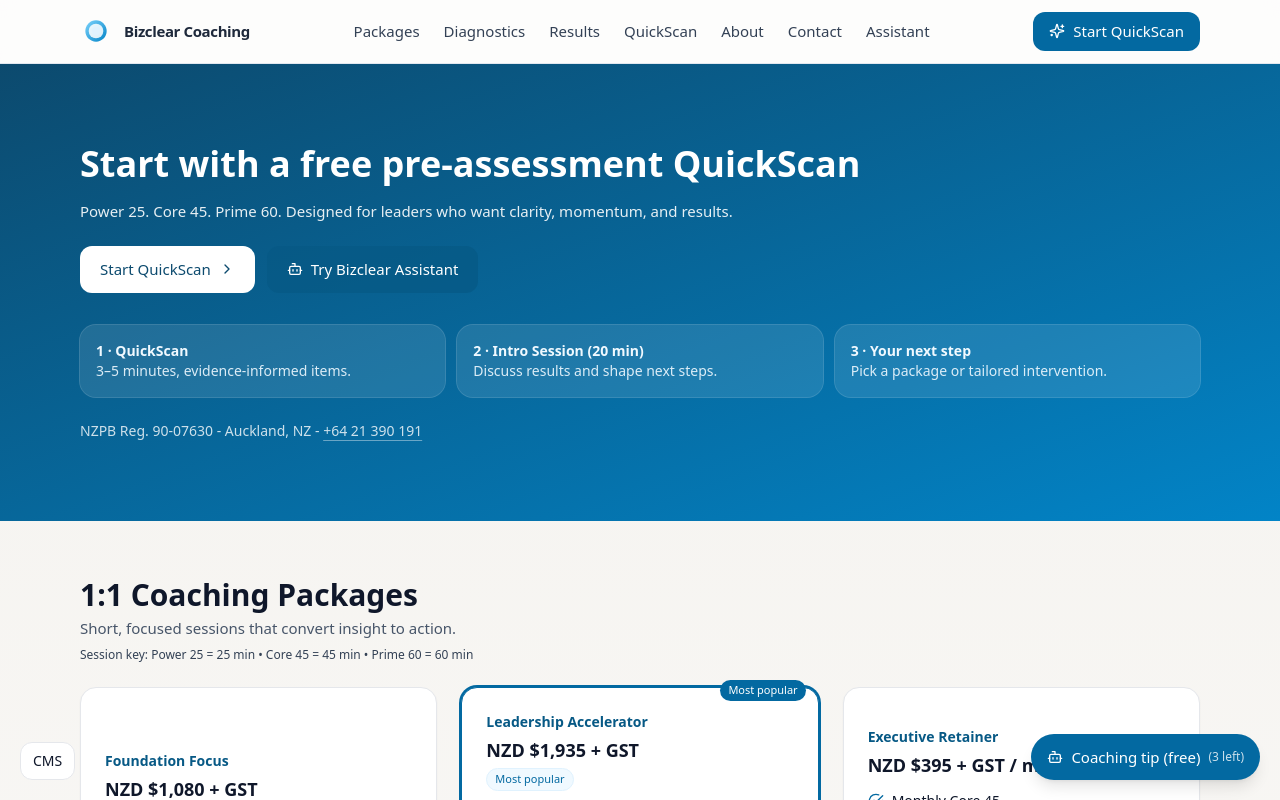
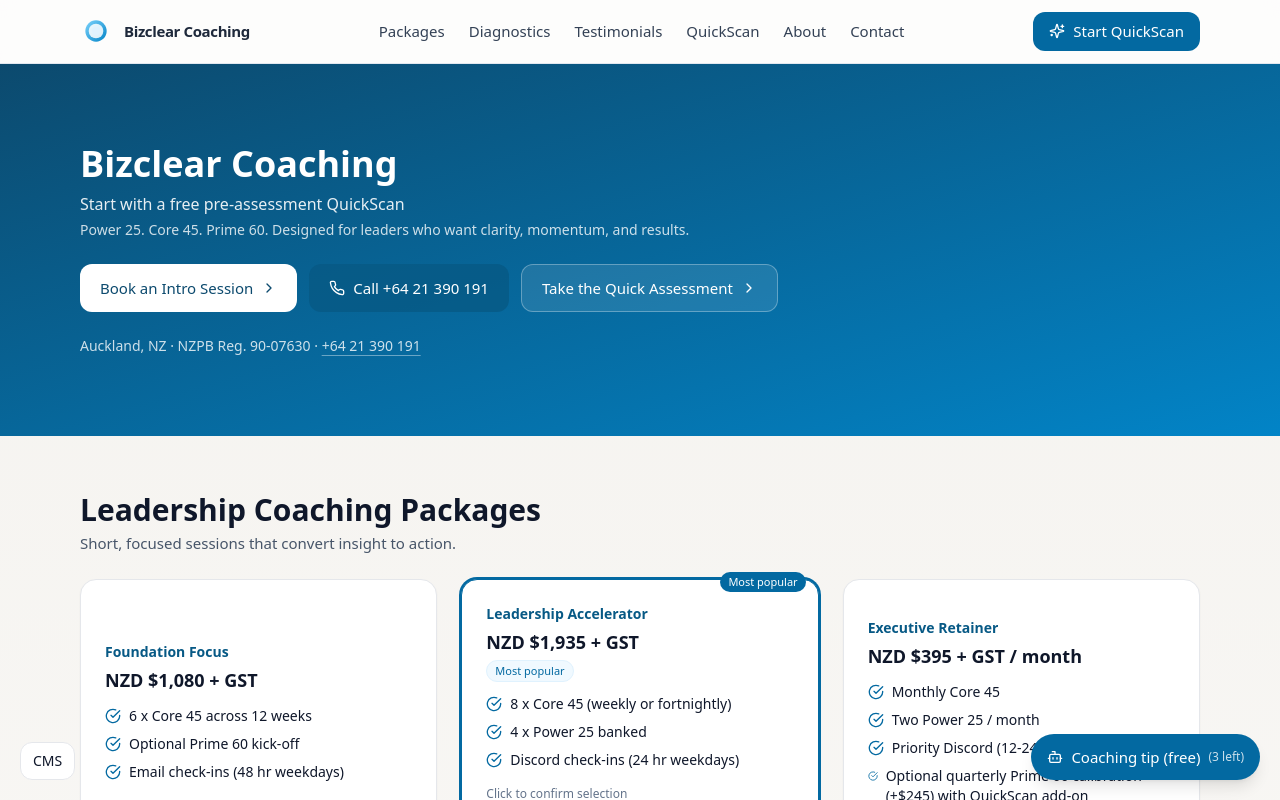
Before and after one commit to brendanvorster-bizclear/bizclear-site, a React (Vite) app: page / in a window 1280 px wide. Shown: the top 800 px of the page. Built offline with nearby package versions, Linux system fonts and the light colour scheme.

Commit message:
feat: clearer hero + CTAs, rename Results→Testimonials, remove Assistant from hero/nav

```diff
--- a/src/App.jsx
+++ b/src/App.jsx
@@ -358,38 +358,53 @@ export default function App(){
           <nav className="hidden md:flex items-center gap-6 text-slate-700">
             <a href="#packages" className="hover:text-slate-900">Packages</a>
             <a href="#diagnostics" className="hover:text-slate-900">Diagnostics</a>
-            <a href="#results" className="hover:text-slate-900">Results</a>
+            <a href="#testimonials" className="hover:text-slate-900">Testimonials</a>
             <a href="#quickscan" className="hover:text-slate-900">QuickScan</a>
             <a href="#about" className="hover:text-slate-900">About</a>
             <a href="#contact" className="hover:text-slate-900">Contact</a>
-            <a href="#assistant" className="hover:text-slate-900">Assistant</a>
           </nav>
+
           <a href="#quickscan" className="hidden md:inline-flex items-center gap-2 rounded-xl px-4 py-2 bg-sky-700 text-white hover:bg-sky-800 transition"><Sparkles className="w-4 h-4"/> Start QuickScan</a>
         </div>
       </header>
 
       <section className="bg-gradient-to-br from-sky-900 to-sky-600 text-white">
-        <div className="mx-auto max-w-6xl px-4 py-14 md:py-20 grid md:grid-cols-1 gap-8 items-center">
-          <div>
-            <h1 className="text-3xl md:text-4xl font-semibold leading-tight">{cfg.hero.title}</h1>
-            <p className="mt-4 text-white/90">{cfg.hero.sub}</p>
-            <div className="mt-6 flex flex-col sm:flex-row gap-3">
-              <a href="#quickscan" className="inline-flex items-center gap-2 rounded-xl px-5 py-3 bg-white text-sky-900 font-medium hover:bg-slate-100">Start QuickScan <ChevronRight className="w-4 h-4"/></a>
-              <a href="#assistant" className="inline-flex items-center gap-2 rounded-xl px-5 py-3 bg-sky-800/70 hover:bg-sky-800"><Bot className="w-4 h-4"/> Try Bizclear Assistant</a>
-            </div>
-            <div className="mt-8 grid sm:grid-cols-3 gap-3 text-sky-50">
-              <div className="rounded-2xl bg-white/10 ring-1 ring-white/20 p-4"><div className="text-sm font-semibold">1 · QuickScan</div><div className="text-sm opacity-90">3–5 minutes, evidence-informed items.</div></div>
-              <div className="rounded-2xl bg-white/10 ring-1 ring-white/20 p-4"><div className="text-sm font-semibold">2 · Intro Session (20 min)</div><div className="text-sm opacity-90">Discuss results and shape next steps.</div></div>
-              <div className="rounded-2xl bg-white/10 ring-1 ring-white/20 p-4"><div className="text-sm font-semibold">3 · Your next step</div><div className="text-sm opacity-90">Pick a package or tailored intervention.</div></div>
-            </div>
-            <div className="mt-6 text-sm text-white/80">NZPB Reg. 90-07630 - Auckland, NZ - <a className="underline decoration-white/40 underline-offset-4" href="tel:+6421390191">+64 21 390 191</a></div>
+        <div className="mx-auto max-w-6xl px-4 py-14 md:py-20">
+          <h1 className="text-3xl md:text-4xl font-semibold leading-tight">Bizclear Coaching</h1>
+          <p className="mt-2 text-white/90 text-[15px] md:text-base">
+            {cfg.hero.title}
+          </p>
+          <p className="mt-1 text-white/80 text-sm">
+            {cfg.hero.sub}
+          </p>
+
+          {/* Primary CTAs */}
+          <div className="mt-6 flex flex-col sm:flex-row gap-3">
+            <a href="mailto:bizclearconsulting@outlook.com?subject=Intro%20Session%20Request"
+              className="inline-flex items-center gap-2 rounded-xl px-5 py-3 bg-white text-sky-900 font-medium hover:bg-slate-100">
+              Book an Intro Session <ChevronRight className="w-4 h-4"/>
+            </a>
+            <a href="tel:+6421390191"
+              className="inline-flex items-center gap-2 rounded-xl px-5 py-3 bg-sky-800/80 hover:bg-sky-800">
+              <Phone className="w-4 h-4"/> Call +64&nbsp;21&nbsp;390&nbsp;191
+            </a>
+            <a href="#quickscan"
+              className="inline-flex items-center gap-2 rounded-xl px-5 py-3 border border-white/30 bg-white/10 hover:bg-white/20">
+              Take the Quick Assessment <ChevronRight className="w-4 h-4"/>
+            </a>
+          </div>
+
+          {/* Contact micro-copy */}
+          <div className="mt-6 text-sm text-white/80">
+            Auckland, NZ · NZPB Reg. 90-07630 · <a className="underline decoration-white/40 underline-offset-4" href="tel:+6421390191">+64 21 390 191</a>
           </div>
         </div>
       </section>
 
+
       <Packages selectedPkg={selectedPkg} setSelectedPkg={setSelectedPkg}/>
       <Diagnostics/>
-      <Results/>
+      <Testimonials/>
       <QuickScan/>
       <Contact cfg={cfg}/>
       <ChatWidget/>
@@ -413,9 +428,9 @@ export default function App(){
 function Packages({ selectedPkg, setSelectedPkg }){
   return (
     <section id="packages" className="mx-auto max-w-6xl px-4 py-14">
-      <h2 className="text-2xl md:text-3xl font-semibold">1:1 Coaching Packages</h2>
+      <h2 className="text-2xl md:text-3xl font-semibold">Leadership Coaching Packages</h2>
       <p className="text-slate-600 mt-1">Short, focused sessions that convert insight to action.</p>
-      <div className="mt-2 text-xs text-slate-500"><span className="font-medium text-slate-700">{DEFAULT_CONFIG.sessionKey}</span></div>
+      {/* <div className="mt-2 text-xs text-slate-500"><span className="font-medium text-slate-700">{DEFAULT_CONFIG.sessionKey}</span></div> */}
       <div className="mt-6 grid md:grid-cols-2 lg:grid-cols-3 gap-6">
         {DEFAULT_CONFIG.packages.map(card => (
           <button key={card.id} onClick={()=>setSelectedPkg(card.id)} className={`relative text-left rounded-2xl border bg-white p-6 shadow-sm hover:shadow transition focus:outline-none ${selectedPkg===card.id? 'ring-2 ring-sky-700 border-sky-700' : card.featured? 'ring-1 ring-sky-200' : ''}`} aria-pressed={selectedPkg===card.id}>
@@ -471,10 +486,10 @@ function Diagnostics(){
   );
 }
 
-function Results(){
+function Testimonials(){
   return (
-    <section id="results" className="mx-auto max-w-6xl px-4 py-12">
-      <h3 className="text-2xl font-semibold">Client results and notes</h3>
+    <section id="testimonials" className="mx-auto max-w-6xl px-4 py-12">
+      <h3 className="text-2xl font-semibold">Testimonials</h3>
       <p className="text-slate-600">Selected quotes from leaders I have coached (shared with consent; some names anonymised).</p>
       <div className="mt-6 grid md:grid-cols-3 gap-6">
         {DEFAULT_CONFIG.testimonials.map((t, idx)=> (
@@ -488,6 +503,7 @@ function Results(){
     </section>
   );
 }
+
 
 function QuickScan(){
   const [audience, setAudience] = useState("smb");
```
